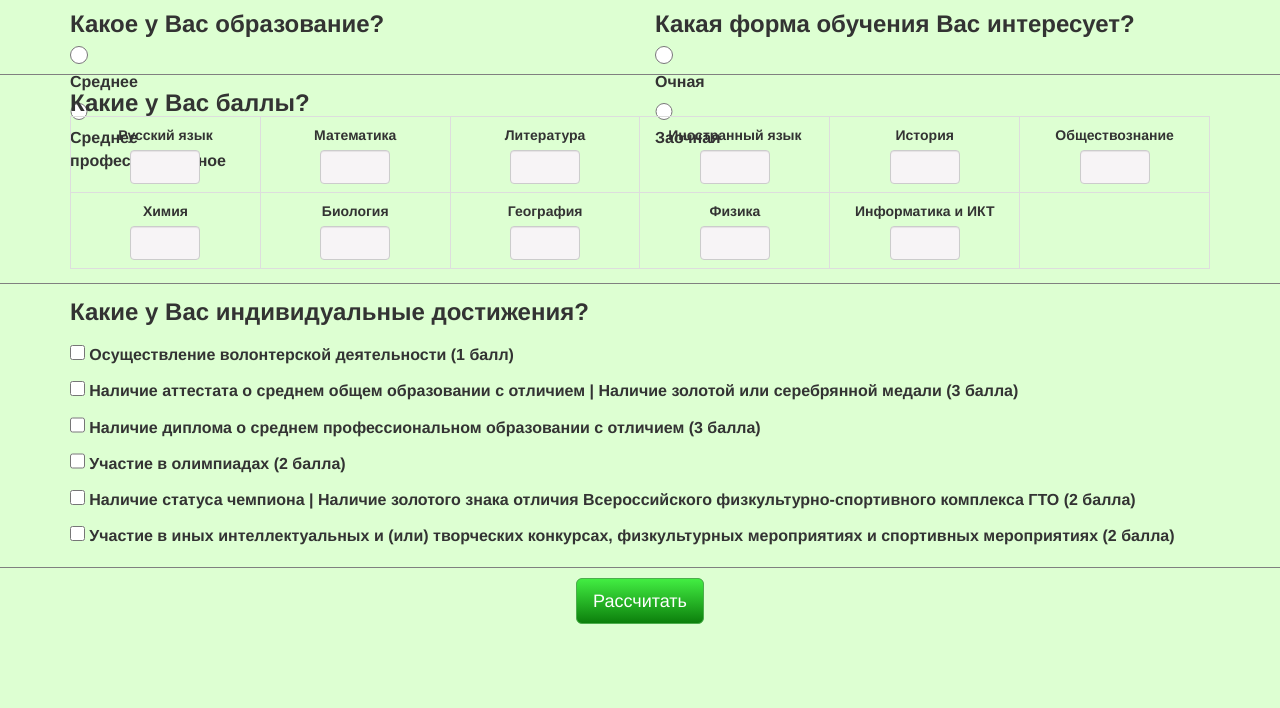
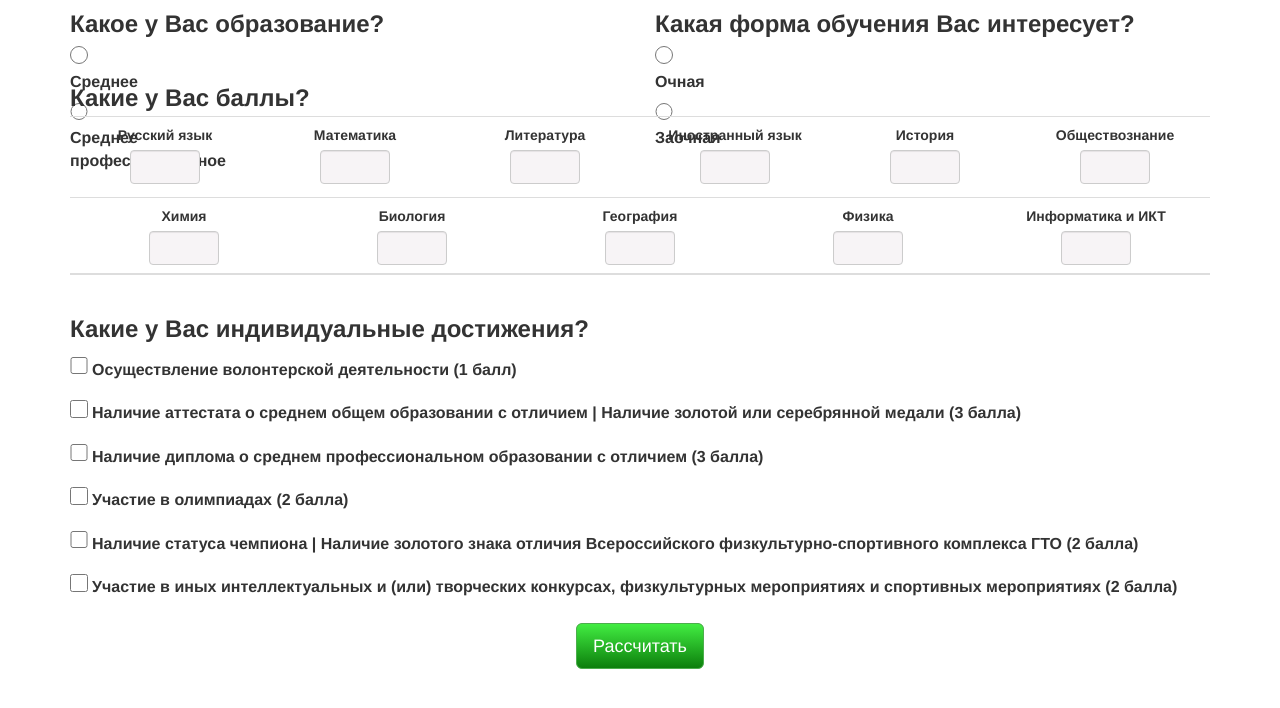
Before and after one commit to fedotov2a/webcalc, a Django app: page / in a window 1280 px wide. Shown: the top 708 px of the page. Run offline with Django 3.2, Linux system fonts and the light colour scheme; some libraries are stand-ins or nearby versions.

Commit message:
edit table

```diff
--- a/priem/static/priem/style/style.css
+++ b/priem/static/priem/style/style.css
@@ -1,5 +1,5 @@
 body {
-    background: #ddffd2;
+    background: #fff;
 }
 
 h3 {
@@ -98,3 +98,8 @@
 	width: 70%;
 	height: 70%;
 }
+
+.table {
+	margin-top: 0px;
+	margin-bottom: auto;
+}
--- a/priem/templates/priem/index.html
+++ b/priem/templates/priem/index.html
@@ -48,15 +48,13 @@
 		</div>
 	</div>
 
-
 	<br>
-	<div class="myHR">.</div>
-
 	<div class="container">
 		<div class="row">
 			<div class="col-sm-12 block-exam">
 				<h3>Какие у Вас баллы?</h3>
-				<table class="table table-bordered">
+				<div class="table-responsive">
+					<table class="table">
 						<tbody>
 							<tr>
 							  	{% for field in form %}
@@ -68,10 +66,16 @@
 									{% endif %}
 								{% endfor %}
 						  	</tr>
+						</tbody>
+					</table>
+				</div>
+				<div class="table-responsive">
+					<table class="table">
+						<tbody>
 						  	<tr>
 						  		{% for field in form %}
 									{% if forloop.counter >= 11 and forloop.counter <= 15 %}
-						        	<td align="center" width="14%">
+							        	<td align="center" width="20%">
 							        		<label>{{ field.label }}</label>
 											{{ field }}
 										</td>
@@ -79,39 +83,37 @@
 								{% endfor %}
 						  	</tr>
 						</tbody>
+						<tbody><tr><td></td></tr></tbody>
 					</table>
 				</div>
 			</div>
 		</div>
-
-	<div class="myHR">.</div>
+	</div>
+	<br>
 
 	<div class="container">
 		<div class="row">
 			<div class="col-sm-12 block-achiv">
 				<h3>Какие у Вас индивидуальные достижения?</h3>
+					{% for field in form %}
+						{% if forloop.counter >= 16 %}
 							 <div class="row">
 								<div class="col-sm-12">
-						{% for field in form %}
-							{% if forloop.counter >= 16 %}
-								<div> {{ field }}
-									<label for="{{ field.id_for_label }}" class="achivment-label">{{ field.label }}</label>
+									<label for="{{ field.id_for_label }}" class="achivment-label">{{ field }} {{ field.label }}</label>
+								</div>
 							</div>
 						{% endif %}
 					{% endfor %}
 			</div>
 		</div>
 	</div>
-		</div>
-	</div>
 	<br>
-	<div class="myHR">.</div>
 
 	<div align="center">
 		<input type="submit" class="btn btn-lg btn-success count" value="Рассчитать">
 	</div>
+
 	{% csrf_token %}
-</form>
-<br>
+</form><br>
 </body>
 </html>
```
Also changed, not shown: priem/dataProcessing.py (+8 -8 lines), 2 other files. Lines whose indentation alone changed are shown as unchanged.
